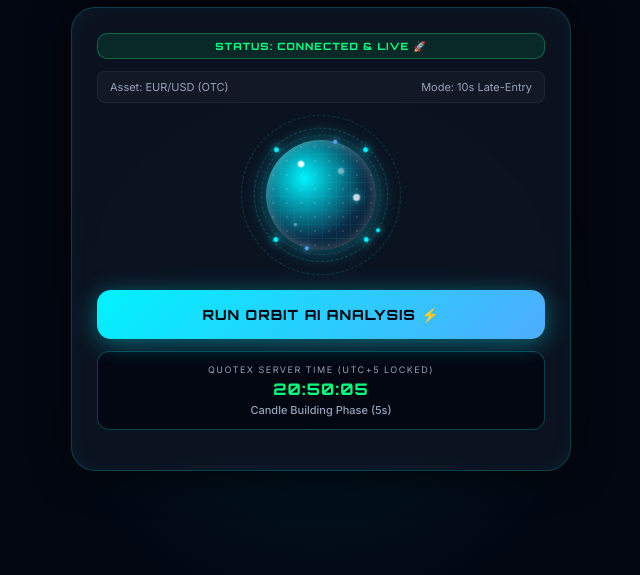
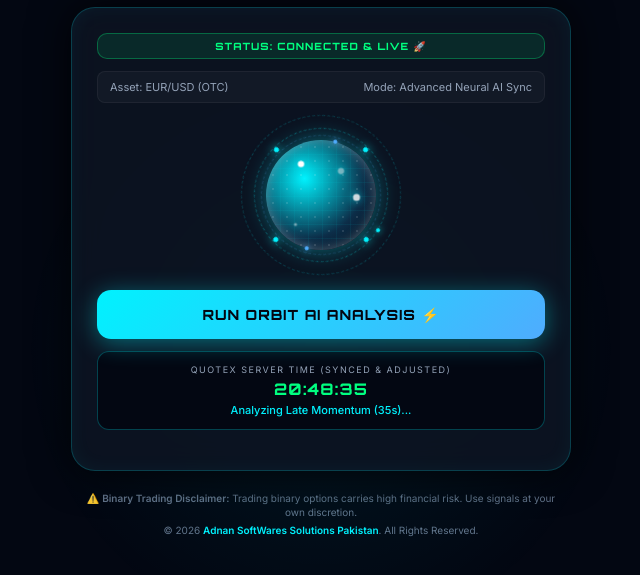
Before and after one commit to Adnan82270/Gen-Z-Bot-Trading-Signals-AI, a website: page public/dashboard.html in a window 1280 px wide. Shown: the part 51-626 px from the top of the page, without its empty margins (319-959 px from the left). Drawn offline with Linux system fonts and the light colour scheme.

Commit message:
Refactor dashboard layout and update time settings
Updated footer styling and added disclaimer. Changed time offset default value and adjusted related comments. Modified mode display text and server time label.

```diff
--- a/public/dashboard.html
+++ b/public/dashboard.html
@@ -100,7 +100,7 @@
             border: 1px solid rgba(0, 242, 254, 0.2);
             border-radius: 24px;
             box-shadow: 0 0 40px rgba(0, 0, 0, 0.8), inset 0 0 20px rgba(0, 242, 254, 0.05);
-            margin-bottom: 30px;
+            margin-bottom: 20px;
         }
 
         .view-section { display: none; }
@@ -406,6 +406,21 @@
             background: #00f2fe;
             color: #030712;
         }
+
+        /* Footer Copyright & Disclaimer Styling */
+        footer {
+            width: 100%;
+            max-width: 500px;
+            text-align: center;
+            font-size: 10px;
+            color: #64748b;
+            padding: 0 10px 20px 10px;
+            line-height: 1.4;
+        }
+        footer span {
+            color: #00f2fe;
+            font-weight: 600;
+        }
     </style>
 </head>
 <body>
@@ -427,7 +442,7 @@
 
             <div class="timer-info-bar">
                 <span id="activePairDisplay">Asset: EUR/USD (OTC)</span>
-                <span>Mode: 10s Late-Entry</span>
+                <span>Mode: Advanced Neural AI Sync</span>
             </div>
 
             <!-- Neural Core Orbit Animation -->
@@ -456,7 +471,7 @@
             <button class="btn-orbit" onclick="runOrbitAnalysisDirect()">RUN ORBIT AI ANALYSIS ⚡</button>
 
             <div class="server-time-box">
-                <div class="broker-clock-label">Quotex Server Time (UTC+5 Locked)</div>
+                <div class="broker-clock-label">Quotex Server Time (Synced & Adjusted)</div>
                 <div id="brokerClock" class="broker-clock-display">00:00:00</div>
                 <div id="candlePhaseStatus" class="candle-phase-status">Candle Building Phase...</div>
             </div>
@@ -503,8 +518,9 @@
 
             <div class="form-group">
                 <label>Manual Time Offset (Seconds)</label>
-                <input type="number" id="timeOffset" value="0" min="-300" max="300" placeholder="0">
-                <small style="color: #94a3b8; font-size: 10px; display: block; margin-top: 4px;">Fine-tune if needed (e.g. +1 or -1 sec).</small>
+                <!-- Default offset set to -90 seconds to perfectly cover the 1.5 min difference -->
+                <input type="number" id="timeOffset" value="-90" min="-3600" max="3600" placeholder="-90">
+                <small style="color: #94a3b8; font-size: 10px; display: block; margin-top: 4px;">Adjust seconds if needed to match broker chart.</small>
             </div>
 
             <div class="form-group">
@@ -526,15 +542,20 @@
 
     </div>
 
+    <!-- Footer Disclaimer & Copyright -->
+    <footer>
+        <p style="margin-bottom: 4px;">⚠️ <strong>Binary Trading Disclaimer:</strong> Trading binary options carries high financial risk. Use signals at your own discretion.</p>
+        <p>© 2026 <span>Adnan SoftWares Solutions Pakistan</span>. All Rights Reserved.</p>
+    </footer>
+
     <script>
         let serverSecond = 0;
 
-        // Exact Quotex UTC+5 Server Time Synchronization Logic
+        // Exact Quotex UTC+5 Server Time Synchronization with Offset Support
         setInterval(() => {
             const now = new Date();
-            const offsetSec = parseInt(document.getElementById('timeOffset').value) || 0;
+            const offsetSec = parseInt(document.getElementById('timeOffset').value) || -90;
 
-            // Force UTC+5 time synchronization matching Quotex broker layout
             const utc = now.getTime() + (now.getTimezoneOffset() * 60000);
             const brokerTime = new Date(utc + (3600000 * 5) + (offsetSec * 1000));
 
@@ -575,7 +596,7 @@
             const offset = document.getElementById('timeOffset').value;
 
             document.getElementById('activePairDisplay').innerText = `Asset: ${asset} (${timeframe})`;
-            alert(`Settings saved successfully! UTC+5 Locked with Offset: ${offset}s`);
+            alert(`Settings saved successfully! Time Offset: ${offset}s`);
             switchTab('signalView');
         }
 
@@ -610,7 +631,7 @@
                         signal: "DOWN 📉",
                         class: "down",
                         winRate: "89.1% WIN PROBABILITY",
-                        logic: "Broker server dataMatch: Resistance barrier holding firm in final closing seconds. High downward selling pressure expected on next candle."
+                        logic: "Broker server data match: Resistance barrier holding firm in final closing seconds. High downward selling pressure expected on next candle."
                     },
                     {
                         signal: "NO TRADE ⚠️",
```
